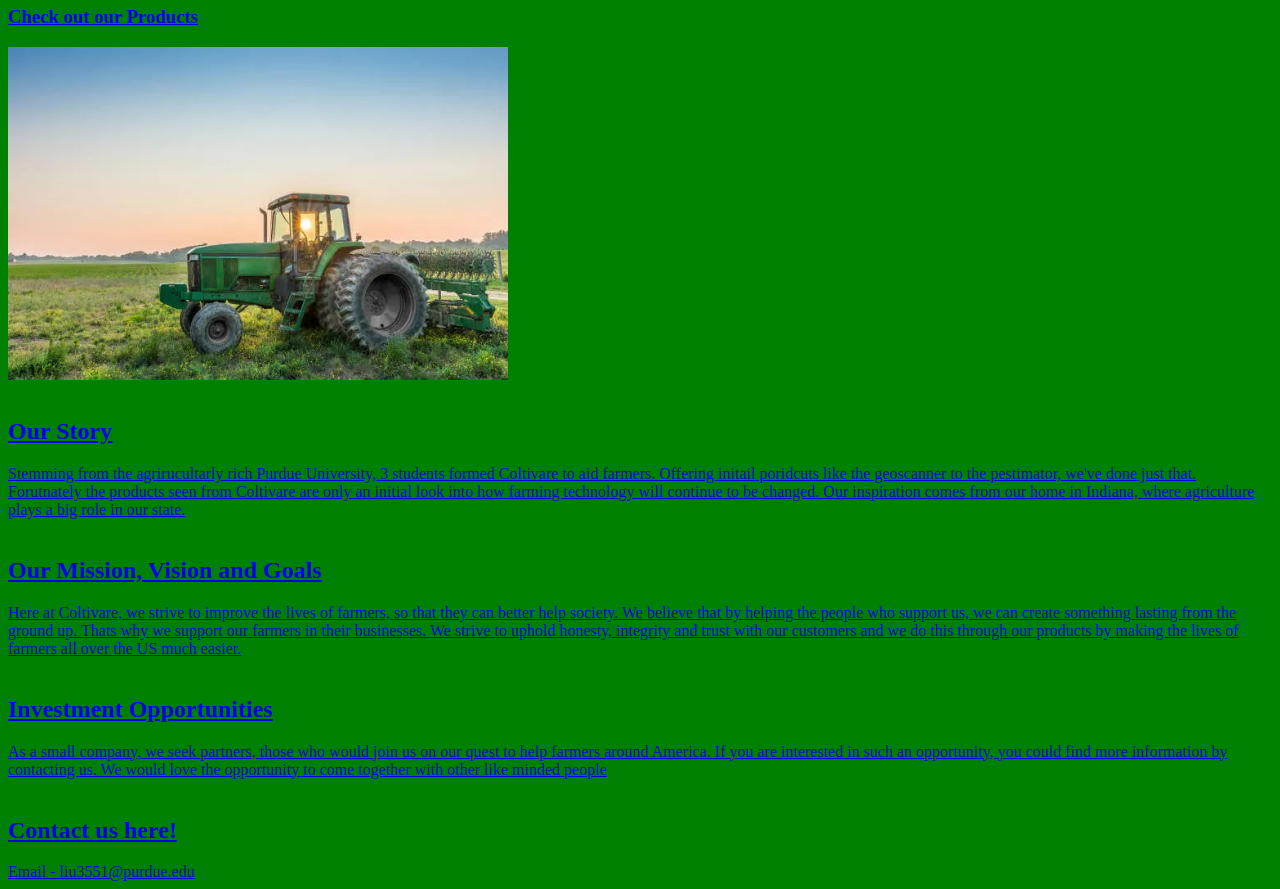
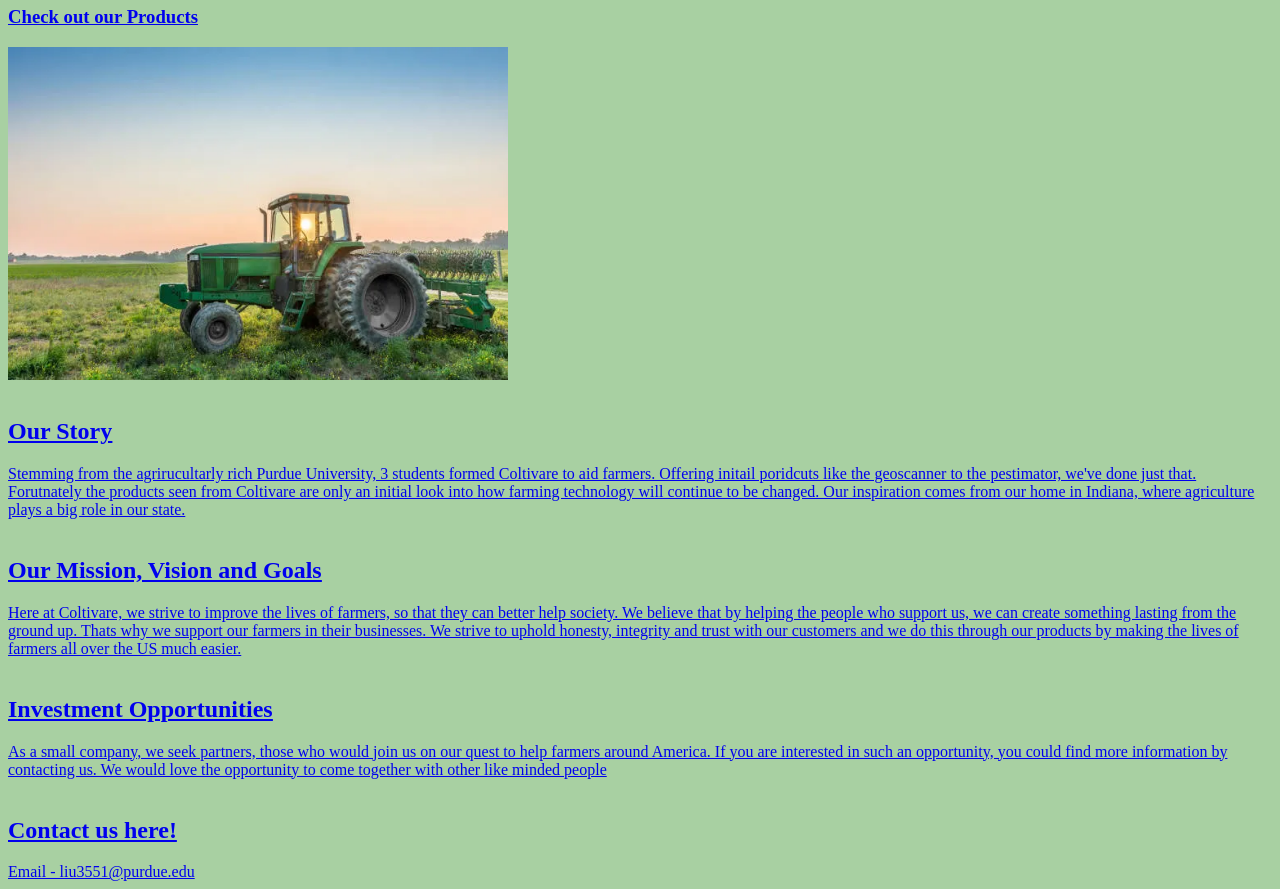
Before and after one commit to yvalluri/yvalluri.github.io, a plain HTML site: page Intro.html in a window 1280 px wide. Shown: the part 60-949 px from the top of the page. Drawn offline with Linux system fonts and the light colour scheme.

Commit message:
Update Intro.html

```diff
--- a/Intro.html
+++ b/Intro.html
@@ -2,7 +2,7 @@
 <html>
   <head>
   </head>
-  <body bgcolor = "green">
+  <body bgcolor = #a8d%a2>
    <h1> <b> Coltivare </h1></b>
     <h3><u><b><a href="product.html" target="_blank">Check out our Products</b></u></h3>
 <img src="tractor.webp"width="500" height="333">
```
